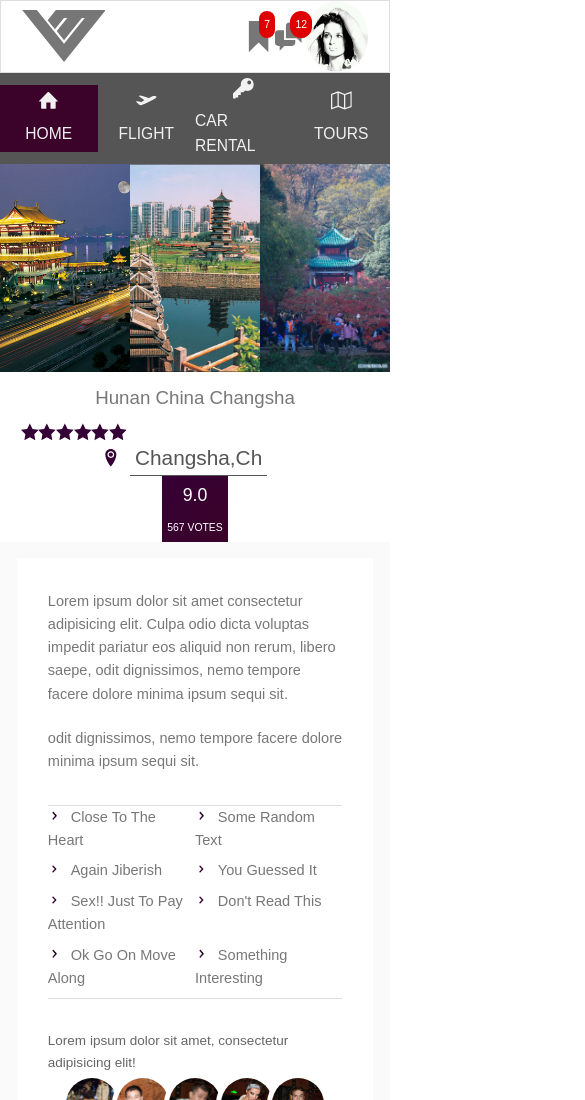
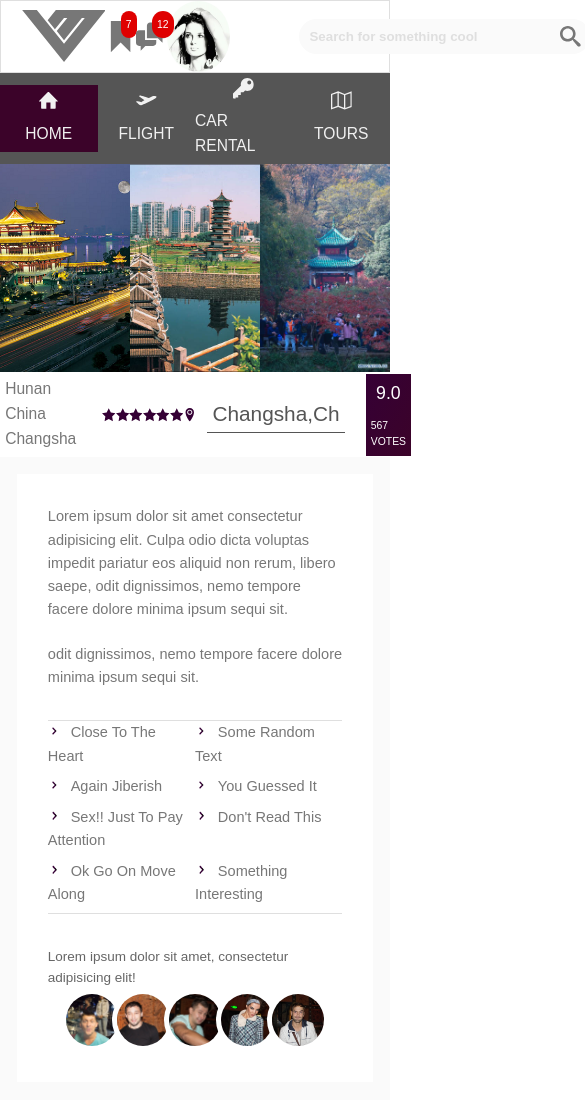
Before and after one commit to vmwhoami/Trillo, a website: page index.html in a window 390 px wide. Shown: the top 1100 px of the page, 585 px wide, since content can reach past the window. Drawn offline with Linux system fonts and the light colour scheme; a web font is replaced by a local one.

Commit message:
Style the locotions stars and rating on small scree

```diff
--- a/sass/_components.scss
+++ b/sass/_components.scss
@@ -23,8 +23,9 @@
     align-items: center;
     justify-content: center;
 
-    @media only screen and (max-width:48em) {
-        display: none;
+    @media only screen and (max-width:31.25em) {
+        order: 1;
+        flex: 0 0 100%;
     }
 
 
@@ -295,10 +296,6 @@
     align-items: center;
     background-color: white;
 
-    @media only screen and (max-width:48em) {
-        flex-direction: column;
-        justify-content: flex-start;
-    }
 
     &_heading {
         font-size: 2rem;
@@ -306,7 +303,8 @@
         margin: 1rem;
 
         @media only screen and (max-width:48em) {
-            font-size: 1.8rem;
+            font-size: 1.5rem;
+            margin: 0.5rem;
         }
     }
 
@@ -320,6 +318,11 @@
             fill: var(--color-primary);
             width: 1.7rem;
             height: 1.7rem;
+
+            @media only screen and (max-width:48em) {
+                width: 1.3rem;
+                height: 1.3rem;
+            }
         }
     }
 
--- a/sass/_layout.scss
+++ b/sass/_layout.scss
@@ -17,6 +17,11 @@
     display: flex;
     justify-content: space-between;
     border: 1px solid var(--gray-light);
+
+    @media only screen and (max-width:23.5em) {
+        flex-wrap: wrap;
+
+    }
 }
 
 .content {
```
Also changed, not shown: css/styles.css, 1 other file.
